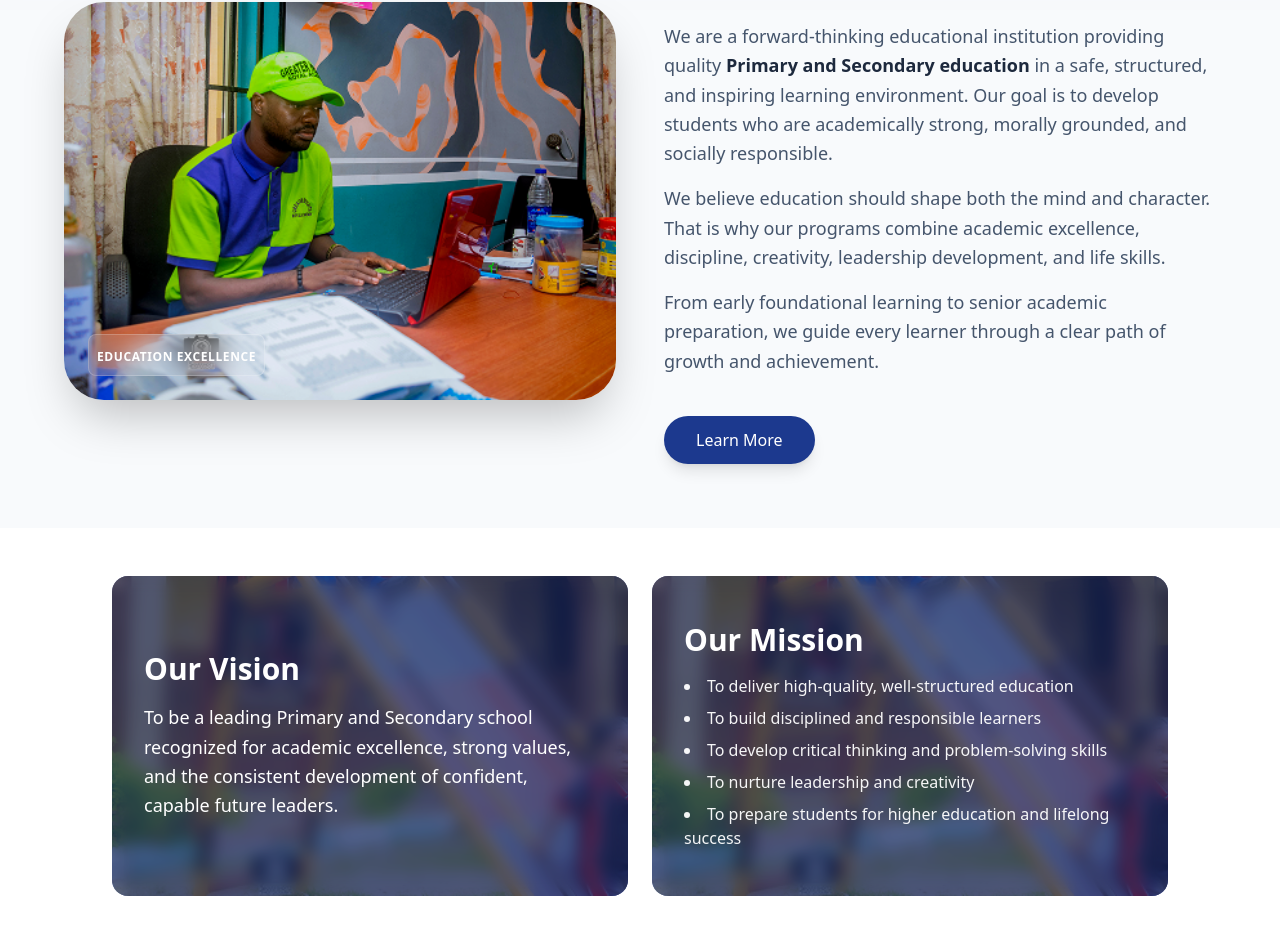
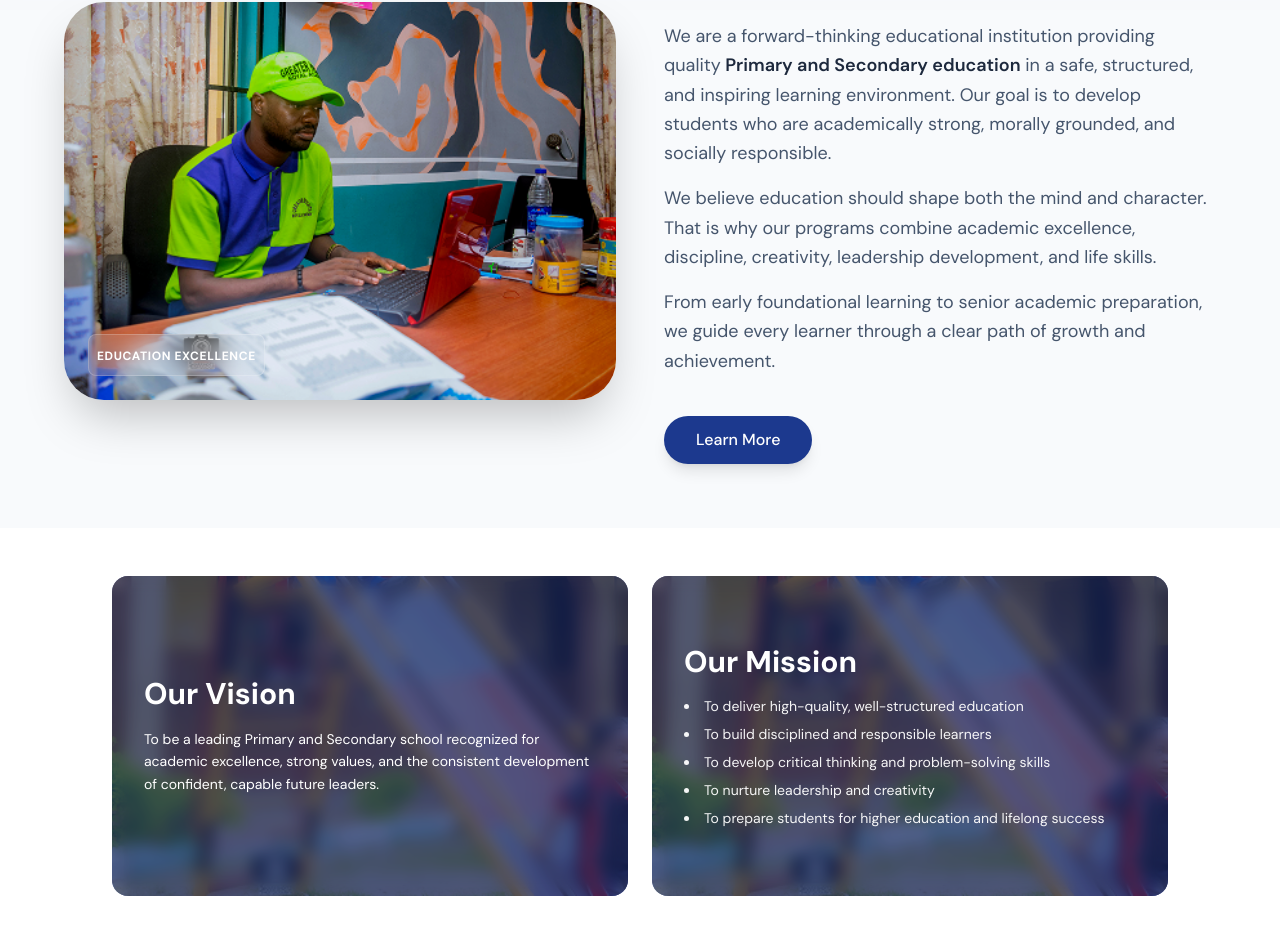
Before and after one commit to oluseedteam/sms, a React (Vite) app: page /about in a window 1280 px wide. Shown: the part 926-1878 px from the top of the page. Built offline with nearby package versions, Linux system fonts and the light colour scheme.

Commit message:
Completed the changes

```diff
--- a/package.json
+++ b/package.json
@@ -19,11 +19,11 @@
     "tailwindcss": "^4.1.18"
   },
   "devDependencies": {
-    "@eslint/js": "^9.39.1",
+    "@eslint/js": "^9.39.3",
     "@types/react": "^19.2.7",
     "@types/react-dom": "^19.2.3",
     "@vitejs/plugin-react": "^5.1.1",
-    "eslint": "^10.0.1",
+    "eslint": "^9.39.3",
     "eslint-plugin-react-hooks": "^7.0.1",
     "eslint-plugin-react-refresh": "^0.4.24",
     "globals": "^16.5.0",
--- a/src/components/Faq.jsx
+++ b/src/components/Faq.jsx
@@ -30,7 +30,7 @@ const Faq = () => {
 
   return (
     <motion.section className="relative overflow-hidden bg-gradient-to-br from-slate-50 via-blue-50 to-indigo-50 px-4 py-20 sm:py-28"
-      initial={{ opacity: 0, x: -200 }}
+      initial={{ opacity: 0, x: -100 }}
       transition={{ duration: 1 }}
       whileInView={{ opacity: 1, x: 0 }}
       viewport={{ once: false }}
--- a/src/pages/home/about/About.jsx
+++ b/src/pages/home/about/About.jsx
@@ -14,7 +14,7 @@ const About = () => {
       transition={{ duration: 1 }}
       whileInView={{ opacity: 1, x: 0 }}
       viewport={{ once: false }}
-      className='overflow-hidden'
+      className='overflow-hidden font-Dm-sans'
     >
       <Philosophy />
       <OurSchool />
--- a/src/pages/home/about/Commitment.jsx
+++ b/src/pages/home/about/Commitment.jsx
@@ -6,7 +6,7 @@ import { motion } from "motion/react";
 
 const Commitment = () => {
   return (
-    <motion.section className="max-w-[1400px] mx-auto px-6 py-12 lg:py-20"
+    <motion.section className="max-w-[1400px] mx-auto px-6 py-12 lg:py-20 font-Dm-sans"
       initial={{ opacity: 0, x: 100 }}
       transition={{ duration: 1 }}
       whileInView={{ opacity: 1, x: 0 }}
@@ -52,7 +52,7 @@ const Commitment = () => {
             <h2 className="text-4xl lg:text-5xl font-semibold text-slate-800 tracking-tight">
               Our Commitment to Parents
             </h2>
-            <p className="text-xl text-slate-500 leading-relaxed max-w-2xl">
+            <p className="text-[17px] text-slate-500 leading-relaxed max-w-2xl">
               We believe education works best as a partnership between school and home.
               We keep parents informed through continuous progress reports, open
               communication channels, and scheduled engagement meetings.
@@ -65,7 +65,7 @@ const Commitment = () => {
             <h2 className="text-4xl lg:text-5xl font-semibold text-slate-800 tracking-tight">
               Our Commitment to Students
             </h2>
-            <p className="text-xl text-slate-500">
+            <p className="text-[17px] text-slate-500">
               We provide a safe and supportive environment where students can:
             </p>
 
@@ -78,7 +78,7 @@ const Commitment = () => {
                 "Learn responsibility",
                 "Achieve their best"
               ].map((item, index) => (
-                <li key={index} className="flex items-center text-lg text-slate-600">
+                <li key={index} className="flex items-center text-[16px] text-slate-600">
                   <span className="w-2 h-2 bg-slate-400 rounded-full mr-4 flex-shrink-0"></span>
                   {item}
                 </li>
--- a/src/pages/home/about/OurSchool.jsx
+++ b/src/pages/home/about/OurSchool.jsx
@@ -4,7 +4,7 @@ import { motion } from "motion/react";
 
 const OurSchool = () => {
   return (
-    <motion.section className="bg-slate-50 py-16 px-4 md:px-8 lg:px-16 font-sans"
+    <motion.section className="bg-slate-50 py-16 px-4 md:px-8 lg:px-16 font-Dm-sans"
       initial={{ opacity: 0, x: 100 }}
       transition={{ duration: 1 }}
       whileInView={{ opacity: 1, x: 0 }}
--- a/src/pages/home/about/Vision.jsx
+++ b/src/pages/home/about/Vision.jsx
@@ -9,7 +9,7 @@ import { motion } from "motion/react";
 
 const Vision = () => {
   return (
-    <motion.div className="max-w-6xl mx-auto p-6 md:p-12 bg-white text-slate-800 font-sans"
+    <motion.div className="max-w-6xl mx-auto p-6 md:p-12 bg-white text-slate-800 font-Dm-sans"
       initial={{ opacity: 0, x: -200 }}
       transition={{ duration: 1 }}
       whileInView={{ opacity: 1, x: 0 }}
@@ -27,7 +27,7 @@ const Vision = () => {
           />
           <div className="relative p-8 text-white bg-black/20 backdrop-blur-sm w-full h-full flex flex-col justify-center">
             <h2 className="text-3xl font-bold mb-4">Our Vision</h2>
-            <p className="text-lg leading-relaxed">
+            <p className="text-sm leading-relaxed">
               To be a leading Primary and Secondary school recognized for academic excellence,
               strong values, and the consistent development of confident, capable future leaders.
             </p>
@@ -43,7 +43,7 @@ const Vision = () => {
           />
           <div className="relative p-8 text-white bg-black/20 backdrop-blur-sm w-full h-full flex flex-col justify-center">
             <h2 className="text-3xl font-bold mb-4">Our Mission</h2>
-            <ul className="space-y-2 list-disc list-inside opacity-95">
+            <ul className="space-y-2 list-disc list-inside text-sm opacity-95">
               <li>To deliver high-quality, well-structured education</li>
               <li>To build disciplined and responsible learners</li>
               <li>To develop critical thinking and problem-solving skills</li>
```
Also changed, not shown: 1 other file (tests, documents, lock files or other folders).
